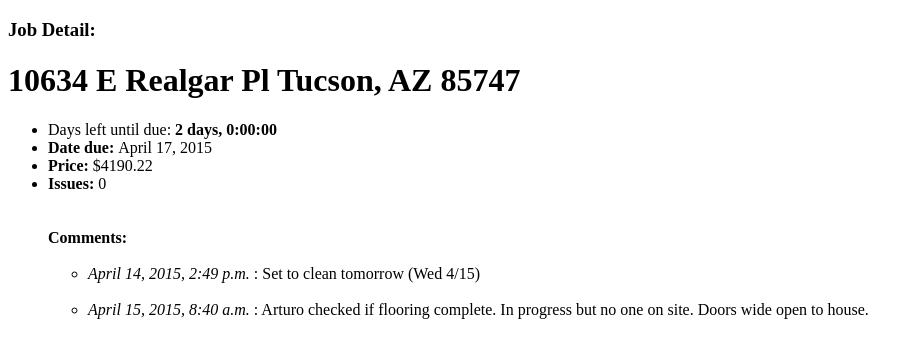
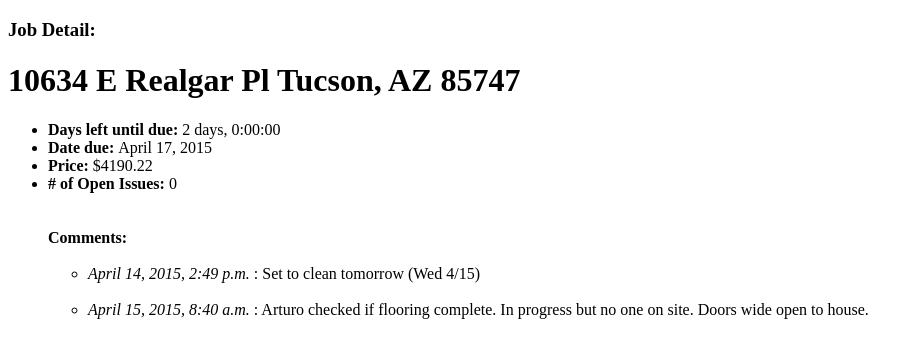
Before and after one commit to bryantee/Dashy, a Django app: a page that uses templates/jobs_dash/job_detail.html in a window 1280 px wide. Shown: the top 358 px of the page, without its empty margins (0-920 px from the left). Run offline with Django 3.2, Linux system fonts and the light colour scheme; data comes from the database, SQL or seed files in the repository; both versions use the stored data as it was after the commit.

Commit message:
Open issues count added in detail view

```diff
--- a/jobs_dash/views.py
+++ b/jobs_dash/views.py
@@ -33,8 +33,12 @@ def job_detail(request, job_address_slug):
 	# Future plans for link to more details on issues and past issues
 	issues_list = job.issue_set.all()
 	issues_count = len(issues_list)
+	issues_list_open = [i for i in issues_list if i.is_open]
+	open_issues_count = len(issues_list_open)
 	context_dict['issues_count'] = issues_count
 	context_dict['issues_list'] = issues_list
+	context_dict['open_issues_count'] = open_issues_count
+
 
 	# Calculates days left until project due
 	today = datetime.today().date()
--- a/templates/jobs_dash/job_detail.html
+++ b/templates/jobs_dash/job_detail.html
@@ -7,10 +7,10 @@
 	<body>
 		<h3>Job Detail: </h3> <h1>{{ job_address }}</h1>
 			<ul>
-				<li>Days left until due: <strong>{{ dt }}</strong> </li>
+				<li><b>Days left until due: </b> {{ dt }} </li>
 				<li><b>Date due: </b>{{ job_due_date }}</li>
 				<li><b>Price: </b>${{ job_price }}</li>
-				<li><b>Issues: </b>{{ issues_count }}</li>
+				<li><b># of Open Issues: </b>{{ open_issues_count }}</li>
 				<br>
 				<ul>
 					{% for issue in issues_list %}
```
Also changed, not shown: db.sqlite3, 1 other file.
